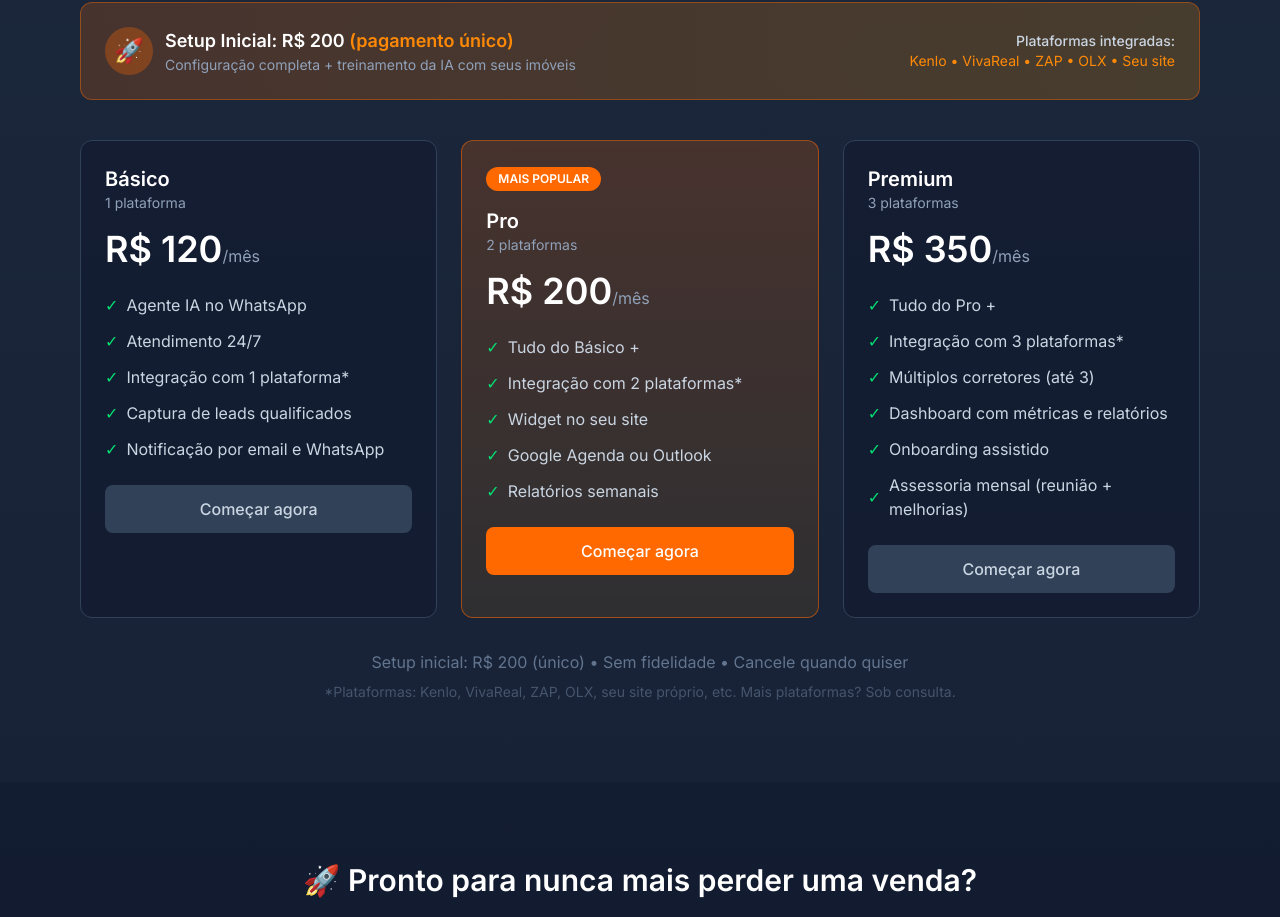
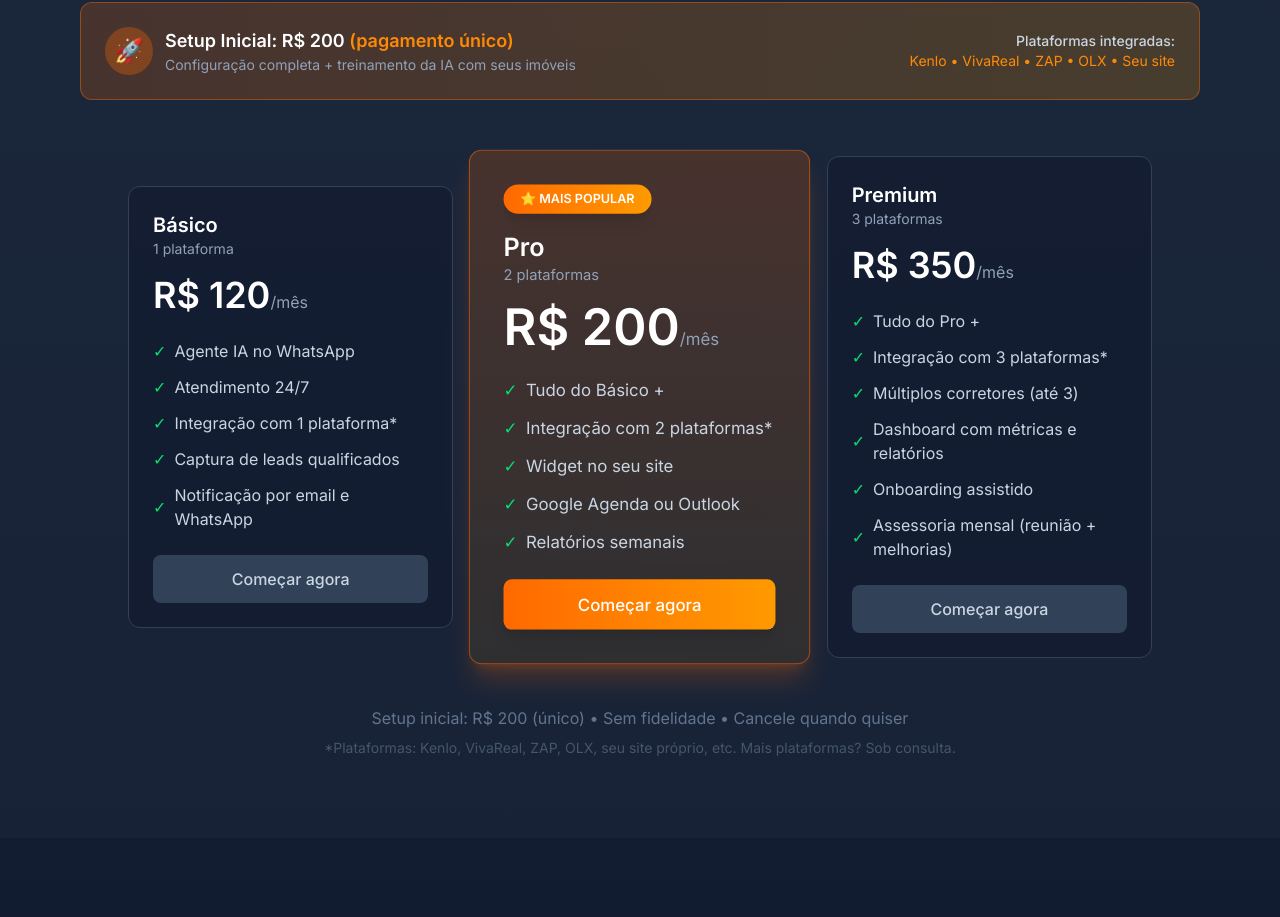
Before and after one commit to Rahgomes/nexalumedigital, a Next.js app: page /corretores in a window 1280 px wide. Shown: the part 2162-3079 px from the top of the page. Built offline with nearby package versions, Linux system fonts and the light colour scheme.

Commit message:
feat(corretores): card Pro maior e destacado no centro
- Card Pro: scale 105%, padding maior, preço maior, sombra
- Cards laterais: menores e alinhados ao centro
- Visual de pricing table profissional

```diff
--- a/src/app/corretores/page.tsx
+++ b/src/app/corretores/page.tsx
@@ -205,7 +205,7 @@ export default function CorretoresPage() {
             </div>
           </div>
 
-          <div className="grid md:grid-cols-3 gap-6">
+          <div className="grid md:grid-cols-3 gap-4 md:gap-6 items-center max-w-5xl mx-auto">
             {[
               {
                 name: "Básico",
@@ -250,21 +250,21 @@ export default function CorretoresPage() {
             ].map((plan, i) => (
               <div
                 key={i}
-                className={`p-6 rounded-xl border ${
+                className={`rounded-xl border transition-all ${
                   plan.highlight
-                    ? "bg-gradient-to-b from-orange-500/20 to-amber-500/10 border-orange-500/50"
-                    : "bg-slate-900/50 border-slate-700"
+                    ? "bg-gradient-to-b from-orange-500/20 to-amber-500/10 border-orange-500/50 p-8 md:scale-105 md:-my-4 shadow-xl shadow-orange-500/20 z-10"
+                    : "bg-slate-900/50 border-slate-700 p-6 md:my-4"
                 }`}
               >
                 {plan.highlight && (
-                  <span className="inline-block px-3 py-1 rounded-full bg-orange-500 text-white text-xs font-bold mb-4">
-                    MAIS POPULAR
+                  <span className="inline-block px-4 py-1.5 rounded-full bg-gradient-to-r from-orange-500 to-amber-500 text-white text-xs font-bold mb-4 shadow-lg">
+                    ⭐ MAIS POPULAR
                   </span>
                 )}
-                <h3 className="text-xl font-bold text-white">{plan.name}</h3>
+                <h3 className={`font-bold text-white ${plan.highlight ? "text-2xl" : "text-xl"}`}>{plan.name}</h3>
                 <p className="text-slate-400 text-sm mb-4">{plan.desc}</p>
                 <div className="mb-6">
-                  <span className="text-4xl font-bold text-white">R$ {plan.price}</span>
+                  <span className={`font-bold text-white ${plan.highlight ? "text-5xl" : "text-4xl"}`}>R$ {plan.price}</span>
                   <span className="text-slate-400">/mês</span>
                 </div>
                 <ul className="space-y-3 mb-6">
@@ -279,7 +279,7 @@ export default function CorretoresPage() {
                   onClick={openChat}
                   className={`block w-full text-center py-3 rounded-lg font-medium transition-all cursor-pointer ${
                     plan.highlight
-                      ? "bg-orange-500 text-white hover:bg-orange-600"
+                      ? "bg-gradient-to-r from-orange-500 to-amber-500 text-white hover:from-orange-600 hover:to-amber-600 shadow-lg"
                       : "bg-slate-700 text-slate-300 hover:bg-slate-600"
                   }`}
                 >
```
